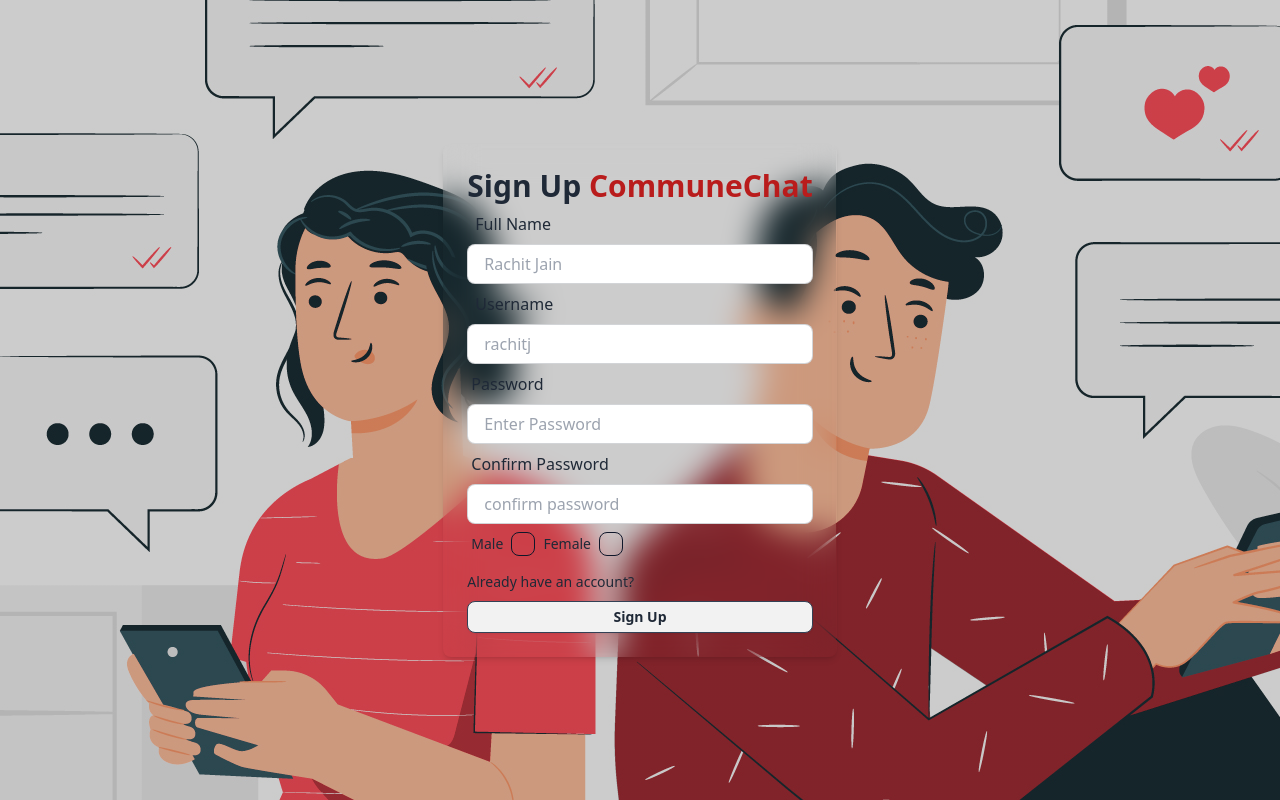
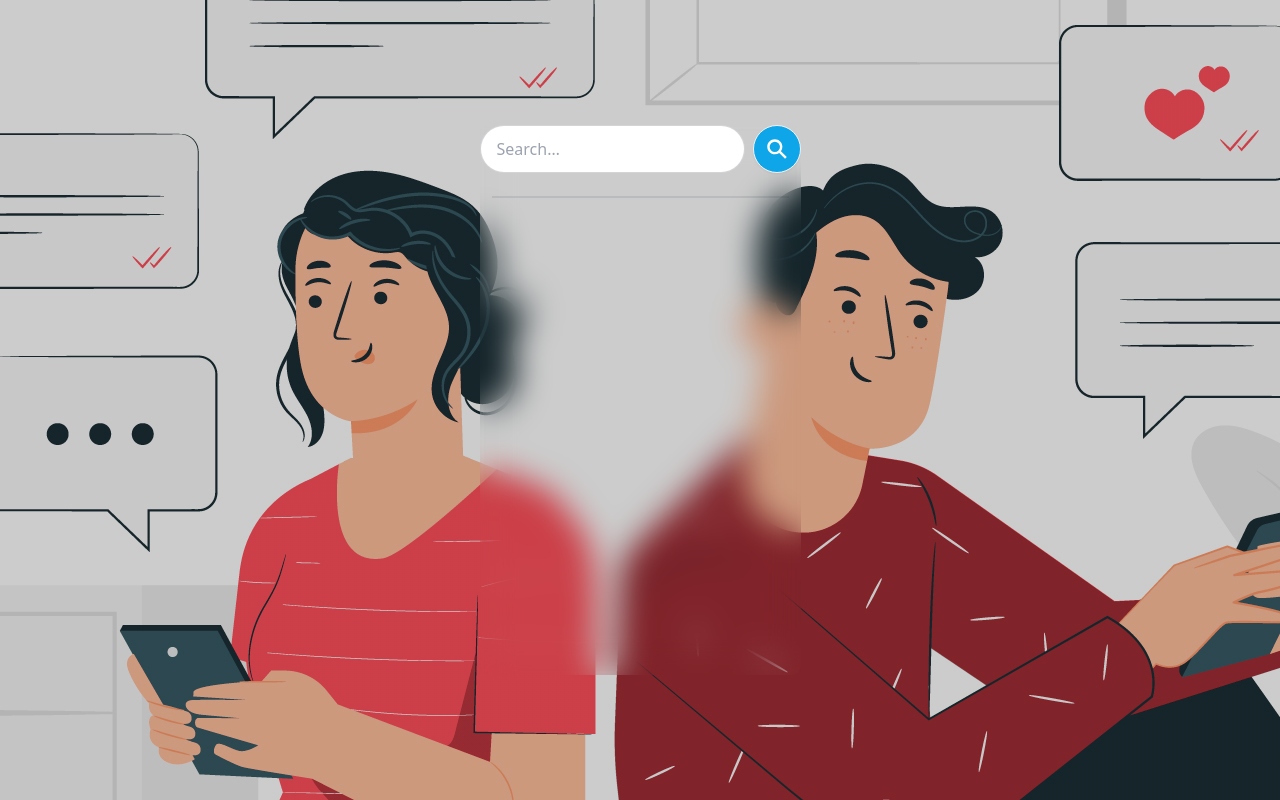
Before and after one commit to Rachit-31/ChatApp, a React (Vite) app in the folder Client/: page / in a window 1280 px wide. Built offline with nearby package versions, Linux system fonts and the light colour scheme.

Commit message:
file created convesation

```diff
--- a/Client/package.json
+++ b/Client/package.json
@@ -11,7 +11,8 @@
   },
   "dependencies": {
     "react": "^18.2.0",
-    "react-dom": "^18.2.0"
+    "react-dom": "^18.2.0",
+    "react-icons": "^5.2.1"
   },
   "devDependencies": {
     "@types/react": "^18.2.66",
--- a/Client/src/App.jsx
+++ b/Client/src/App.jsx
@@ -1,10 +1,11 @@
 import Login from "./pages/login/Login";
 import SignUp from "./pages/signup/SignUp"
+import Home from "./pages/home/Home";
 function App() {
 
   return (
     <div className="p-4 h-screen flex items-center justify-center">
-    <SignUp/>
+      <Home/>
     </div>
   )
 }
--- /dev/null
+++ b/Client/src/components/sidebar/Conversation.jsx
@@ -0,0 +1,8 @@
+
+const Conversation = () => {
+  return (
+    <div>Conversation</div>
+  )
+}
+
+export default Conversation
--- /dev/null
+++ b/Client/src/components/sidebar/Conversations.jsx
@@ -0,0 +1,8 @@
+
+const Conversations = () => {
+  return (
+    <div>Conversations</div>
+  )
+}
+
+export default Conversations
--- /dev/null
+++ b/Client/src/components/sidebar/SearchInput.jsx
@@ -0,0 +1,13 @@
+import { IoSearchSharp } from "react-icons/io5";
+const SearchInput = () => {
+  return (
+    <form className='flex items-center gap-2'>
+ 			<input type='text' placeholder='Search…' className='input input-bordered rounded-full' />
+ 			<button type='submit' className='btn btn-circle bg-sky-500 text-white'>
+ 				<IoSearchSharp  className='w-6 h-6 outline-none' />
+ 			</button>
+		</form>
+  )
+}
+
+export default SearchInput
--- /dev/null
+++ b/Client/src/components/sidebar/Sidebar.jsx
@@ -0,0 +1,14 @@
+import SearchInput from "./SearchInput"
+import Conversations from "./Conversations"
+const Sidebar = () => {
+  return (
+    <div>
+    <SearchInput/>
+    <div className="divider px-3"></div>
+    {/*  conversation */}
+     {/* logout button */}
+    </div>
+  )
+}
+
+export default Sidebar
--- a/Client/src/pages/home/Home.jsx
+++ b/Client/src/pages/home/Home.jsx
@@ -1,6 +1,9 @@
+import Sidebar from "../../components/sidebar/Sidebar"
 const Home = () => {
   return (
-    <div>Home</div>
+    <div className="flex sm:h-[450px] md:h-[550px] rounded-lg overflow-hidden bg-gray-400 bg-clip-padding backdrop-filter backdrop-blur-lg bg-opacity-0">
+      <Sidebar/>
+    </div>
   )
 }
 
```
Also changed, not shown: 1 other file (tests, documents, lock files or other folders).
